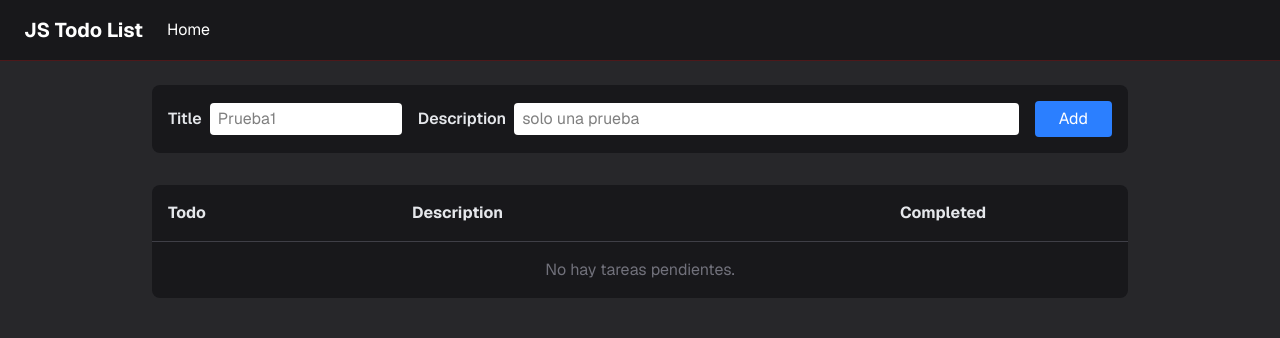
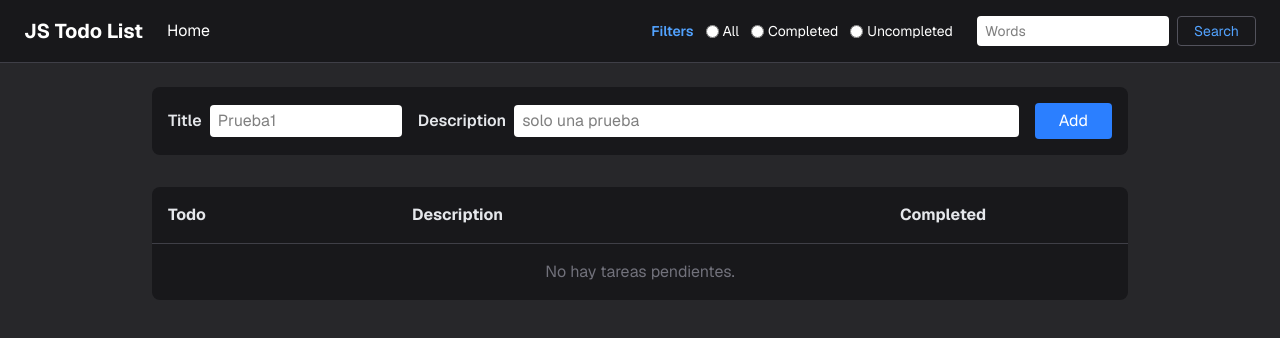
Before and after one commit to SoloEdd/ToDo_App, a Next.js app: page / in a window 1280 px wide. Shown: the top 338 px of the page. Built offline with nearby package versions, Linux system fonts and the light colour scheme.

Commit message:
feat: New tdd to navbar added

```diff
--- a/src/components/Navbar.jsx
+++ b/src/components/Navbar.jsx
@@ -1,11 +1,63 @@
-export default function Navbar() {
+export default function Navbar({ filter, setFilter, searchQuery, setSearchQuery }) {
   return (
-    <nav className="flex items-center justify-between bg-zinc-900 px-6 py-4 text-white border-b border-red-900/50">
+    <nav className="flex items-center justify-between bg-zinc-900 px-6 py-4 text-white border-b border-zinc-700">
       <div className="flex items-center gap-6">
         <h1 className="text-xl font-bold">JS Todo List</h1>
         <button className="hover:text-gray-300">Home</button>
       </div>
-      {/* Aquí irán los filtros y el buscador en el Sprint 3 */}
+
+      {/* Controles del Sprint 3 */}
+      <div className="flex items-center gap-6">
+
+        {/* Filtros de Radio Buttons */}
+        <div className="flex items-center gap-3 text-sm text-blue-400">
+          <span className="font-semibold">Filters</span>
+          <label className="flex items-center gap-1 cursor-pointer text-white">
+            <input
+              type="radio"
+              name="statusFilter"
+              value="All"
+              checked={filter === "All"}
+              onChange={(e) => setFilter(e.target.value)}
+              className="accent-blue-500"
+            /> All
+          </label>
+          <label className="flex items-center gap-1 cursor-pointer text-white">
+            <input
+              type="radio"
+              name="statusFilter"
+              value="Completed"
+              checked={filter === "Completed"}
+              onChange={(e) => setFilter(e.target.value)}
+              className="accent-blue-500"
+            /> Completed
+          </label>
+          <label className="flex items-center gap-1 cursor-pointer text-white">
+            <input
+              type="radio"
+              name="statusFilter"
+              value="Uncompleted"
+              checked={filter === "Uncompleted"}
+              onChange={(e) => setFilter(e.target.value)}
+              className="accent-blue-500"
+            /> Uncompleted
+          </label>
+        </div>
+
+        {/* Buscador */}
+        <div className="flex gap-2">
+          <input
+            type="text"
+            placeholder="Words"
+            value={searchQuery}
+            onChange={(e) => setSearchQuery(e.target.value)}
+            className="bg-white text-black px-2 py-1 rounded w-48 text-sm outline-none focus:ring-2 focus:ring-blue-500"
+          />
+          <button className="bg-transparent border border-zinc-600 text-blue-400 px-4 py-1 rounded text-sm hover:bg-zinc-800 transition-colors">
+            Search
+          </button>
+        </div>
+      </div>
     </nav>
   );
 }
```
